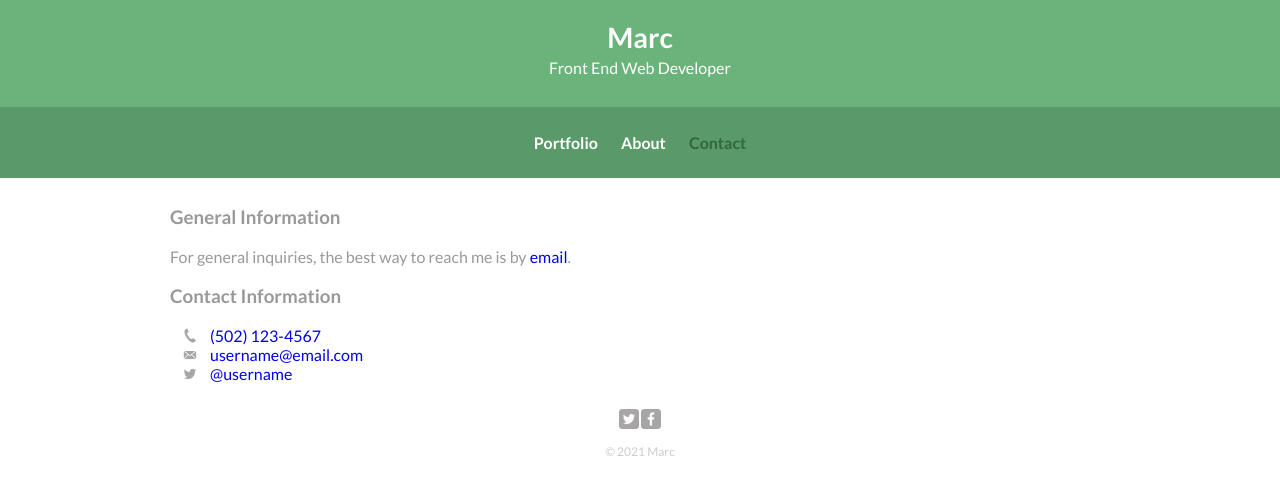
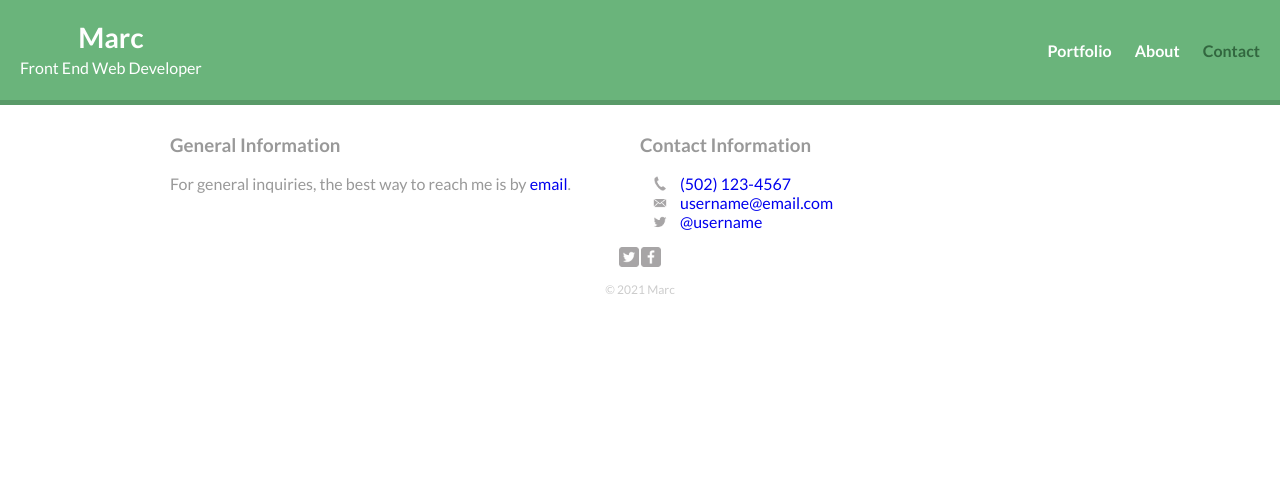
Before and after one commit to marcmaccaferri/portfolio-fa-2021, a plain HTML site: page contact.html in a window 1280 px wide. Drawn offline with Linux system fonts and the light colour scheme.

Commit message:
added responsive file

```diff
--- a/contact.html
+++ b/contact.html
@@ -13,6 +13,7 @@
     <link href="https://fonts.googleapis.com/css2?family=Lato:wght@300;400;700&display=swap" rel="stylesheet">
     <!-- CSS -->
     <link rel="stylesheet" href="css/main.css">
+    <link rel="stylesheet" href="css/responsive.css">
 </head>
 
 <body>
--- /dev/null
+++ b/css/responsive.css
@@ -0,0 +1,63 @@
+@media screen and (min-width: 480px) {
+    /*******************
+    TWO COLUMN LAYOUT
+    *******************/
+
+    #primary {
+        float: left;
+        width: 50%;
+    }
+
+    #secondary {
+        float: right;
+        width: 50%;
+    }
+
+    footer {
+        clear: both;
+    }
+
+    /*******************
+    ABOUT PAGE
+    *******************/
+    .profile-photo {
+        float: left;
+        max-width: 150px;
+        margin: 0 5% 80px;
+    }
+
+}
+
+@media screen and (min-width: 660px) {
+    /*******************
+    NAVIGATION MENU
+    *******************/
+
+    #logo {
+        float: left;
+        padding-left: 20px;
+    }
+
+    nav {
+        float: right;
+        margin-top: 0px;
+        background: none;
+        padding-top: 25px;
+    }
+
+    header {
+        min-height: 100px;
+        border-bottom: 5px solid #599a68;
+    }
+
+    /*******************
+    portfolio PAGE
+    *******************/
+
+    #gallery li {
+        width: 45%;
+        float: left;
+        margin: 2.5%;
+    }
+
+}
```
Also changed, not shown: about.html (+1 -0 lines), index.html (+1 -0 lines).
